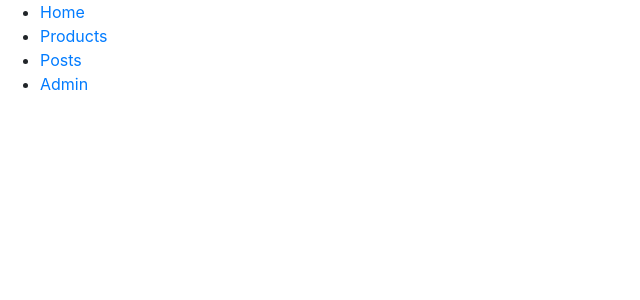
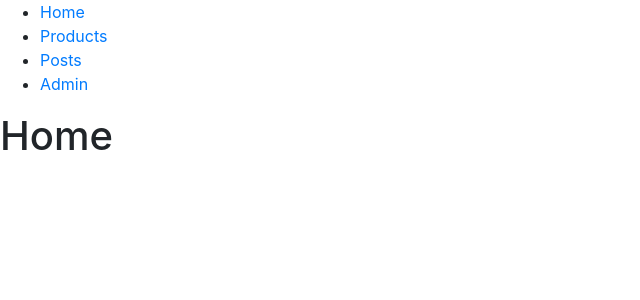
Before and after one commit to adisco4420/vidly-api, a React (Create React App) app: page / in a window 1280 px wide. Shown: the top 300 px of the page, without its empty margins (0-640 px from the left). Built offline with nearby package versions, Linux system fonts and the light colour scheme.

Commit message:
switch and route

```diff
--- a/src/App.js
+++ b/src/App.js
@@ -1,14 +1,30 @@
 import React from 'react';
+import { Route, Switch } from 'react-router-dom';
 import './App.css';
+import Products from './components/routing/products';
 // import Counter from './components/counter-app/counter';
 // import HomeVid from './components/vivdy/HomeVid';
 import Navbar from './components/routing/navbar';
+import Home from './components/routing/home';
+import Dashboard from './components/routing/admin/dashboard';
+import Posts from './components/routing/posts'
 
 function App() {
   return (
     // <Counter />
     // <HomeVid />
+    <div>
     <Navbar />
+    <div className="content">
+      <Switch>
+        <Route path="/products" component={Products} />
+        <Route path="/posts" component={Posts} />
+        <Route path="/admin" component={Dashboard} />
+        <Route path="/" component={Home} />
+      </Switch>
+
+    </div>
+    </div>
   );
 }
 
--- a/src/index.js
+++ b/src/index.js
@@ -1,12 +1,14 @@
 import React from 'react';
 import ReactDOM from 'react-dom';
+import { BrowserRouter } from 'react-router-dom';
 import './index.css';
 import App from './App';
+
 import 'bootstrap/dist/css/bootstrap.css';
 import '@fortawesome/fontawesome-free/css/all.css'
 import * as serviceWorker from './serviceWorker';
 
-ReactDOM.render(<App />, document.getElementById('root'));
+ReactDOM.render(<BrowserRouter><App /></BrowserRouter>, document.getElementById('root'));
 
 // If you want your app to work offline and load faster, you can change
 // unregister() to register() below. Note this comes with some pitfalls.
```
